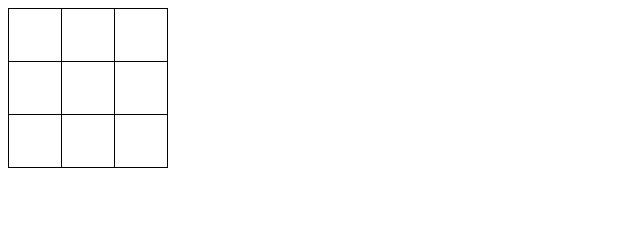
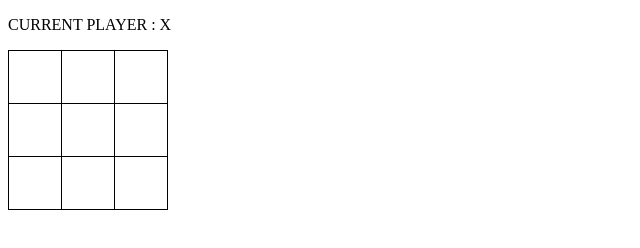
Before and after one commit to madukubah/suddenly_marathon, a plain HTML site: page tic_tac_toe/index.html in a window 1280 px wide. Shown: the whole page, without its empty margins (0-640 px from the left). Drawn offline with Linux system fonts and the light colour scheme.

Commit message:
player name

```diff
--- a/tic_tac_toe/index.html
+++ b/tic_tac_toe/index.html
@@ -15,6 +15,7 @@
   </style>
 </head>
 <body>
+    <p>CURRENT PLAYER : <span id="player"></span> </p>
   <table>
     <tr>
       <td id="k0" onclick="choose(0)" ></td>
@@ -35,6 +36,7 @@
 </body>
 <script>
     var player = 0
+    var player_name = ['X', 'O']
     function choose(box){
         elem = document.getElementById('k'+box)
         if (elem.textContent != ""){
@@ -50,9 +52,8 @@
             elem.textContent = "O"
             player = 0
         }
-        console.log('CURRENT PLAYER : PLAYER '+ player)
+        document.getElementById('player').textContent = player_name[player]
     }
-    console.log('CURRENT PLAYER : PLAYER '+ player)
-
+    document.getElementById('player').textContent = player_name[player]
 </script>
 </html>
```
